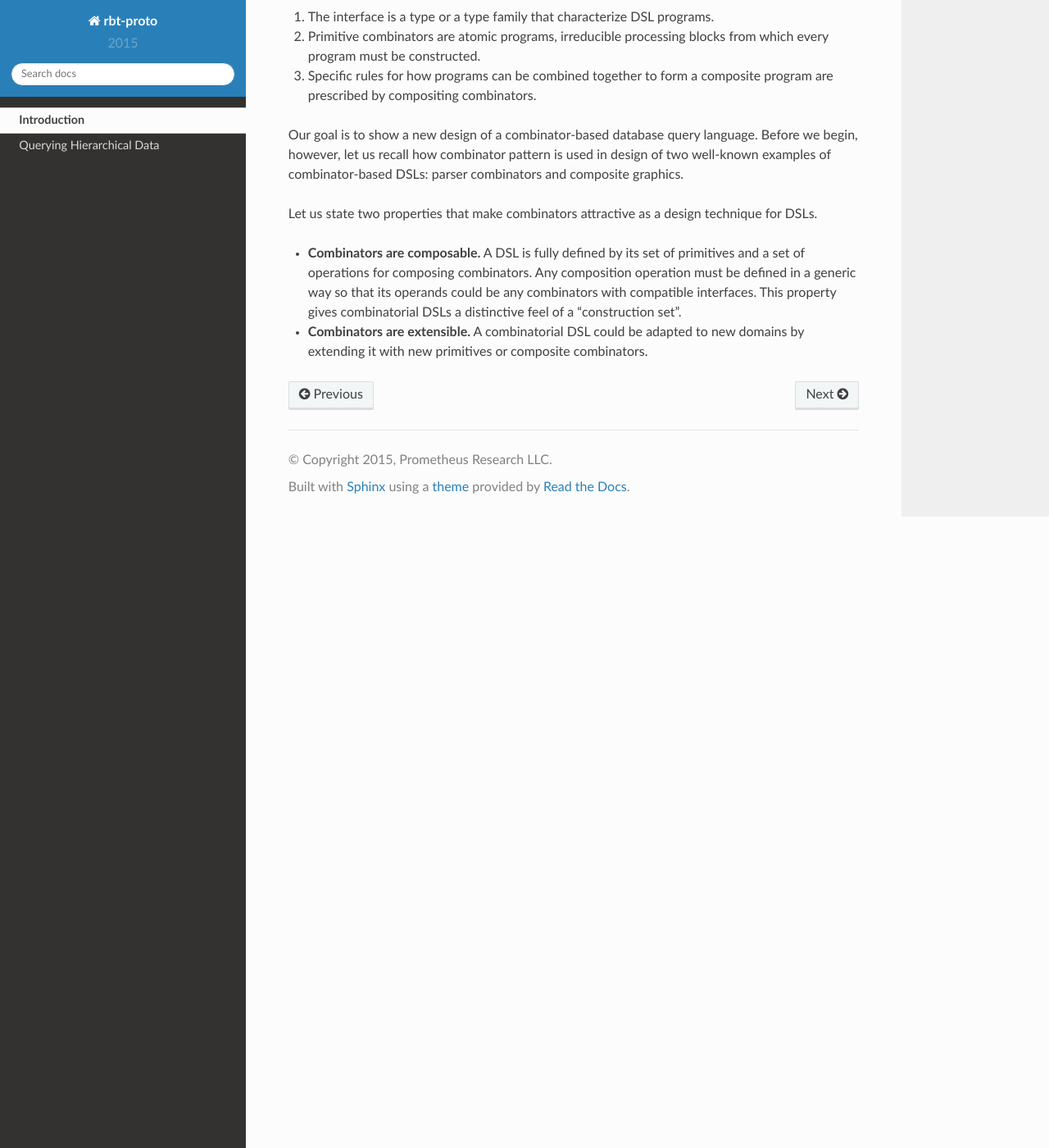
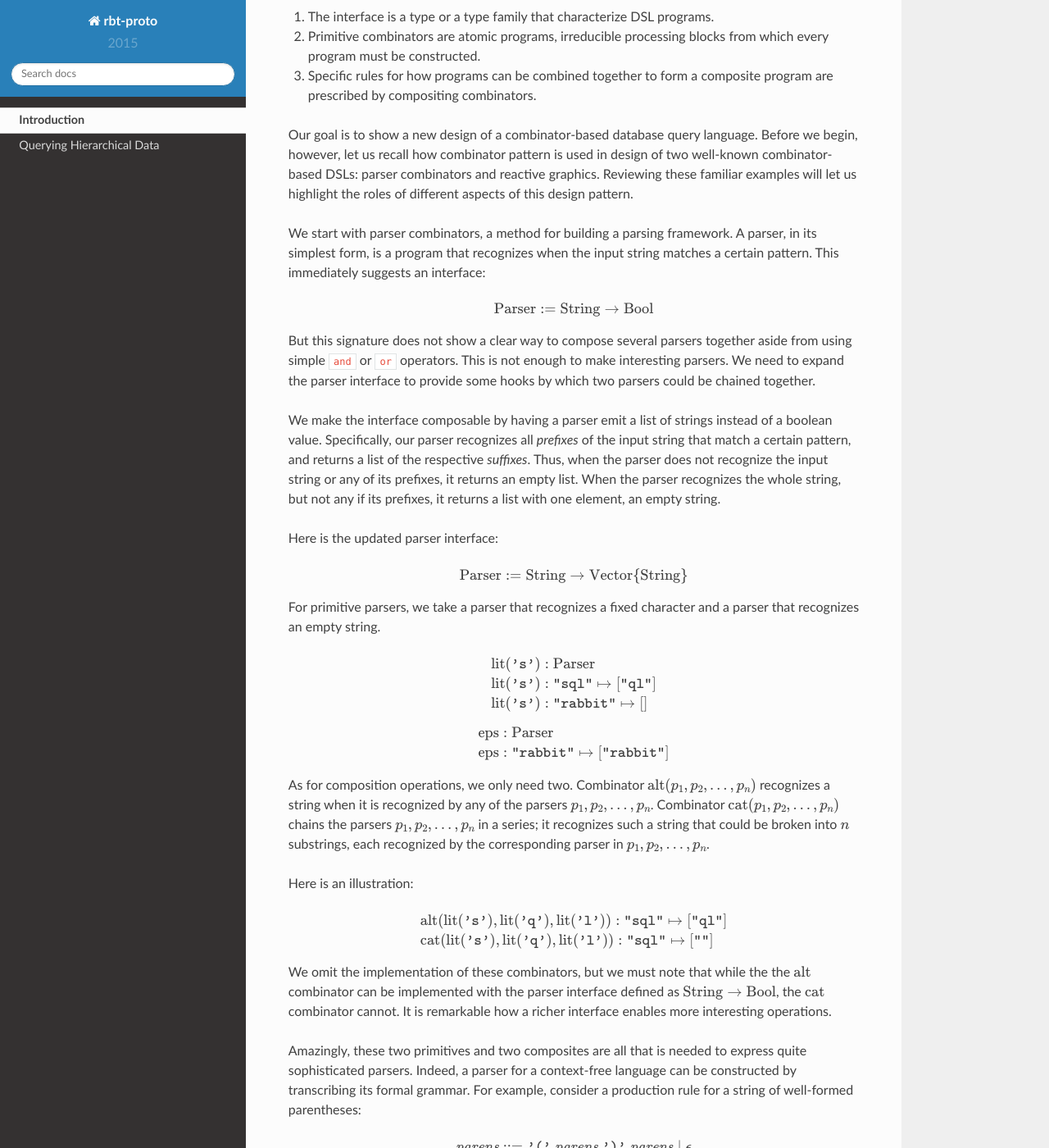
Before and after one commit to rbt-lang/rbt-proto, a Sphinx documentation site: the page built from doc/introduction.rst, in a window 1280 px wide and 1400 px high, scrolled down 1851 px. Shown: the whole window at 82% size. Built offline with Sphinx 7.4.7 and the Read the Docs theme 2.0.0, drawn with Linux system fonts in a browser that asks for light colours; some of the changed text lies outside the part shown.

Commit message:
Intro: parser combinators.

```diff
--- a/doc/introduction.rst
+++ b/doc/introduction.rst
@@ -303,8 +303,110 @@ primitives and composites.
 
 Our goal is to show a new design of a combinator-based database query language.
 Before we begin, however, let us recall how combinator pattern is used in
-design of two well-known examples of combinator-based DSLs: parser combinators
-and composite graphics.
+design of two well-known combinator-based DSLs: parser combinators and
+reactive graphics.  Reviewing these familiar examples will let us highlight
+the roles of different aspects of this design pattern.
+
+We start with parser combinators, a method for building a parsing framework.  A
+parser, in its simplest form, is a program that recognizes when the input
+string matches a certain pattern.  This immediately suggests an interface:
+
+.. math::
+
+   \operatorname{Parser} := \operatorname{String} \to \operatorname{Bool}
+
+But this signature does not show a clear way to compose several parsers
+together aside from using simple ``and`` or ``or`` operators.  This is not
+enough to make interesting parsers.  We need to expand the parser interface to
+provide some hooks by which two parsers could be chained together.
+
+We make the interface composable by having a parser emit a list of strings
+instead of a boolean value.  Specifically, our parser recognizes all *prefixes*
+of the input string that match a certain pattern, and returns a list of the
+respective *suffixes*.  Thus, when the parser does not recognize the input
+string or any of its prefixes, it returns an empty list.  When the parser
+recognizes the whole string, but not any if its prefixes, it returns a list
+with one element, an empty string.
+
+Here is the updated parser interface:
+
+.. math::
+
+   \operatorname{Parser} := \operatorname{String} \to \operatorname{Vector}\{\operatorname{String}\}
+
+For primitive parsers, we take a parser that recognizes a fixed character
+and a parser that recognizes an empty string.
+
+.. math::
+
+   & \operatorname{lit}(\texttt{'s'}) : \operatorname{Parser} \\
+   & \operatorname{lit}(\texttt{'s'}) : \texttt{"sql"} \mapsto [\texttt{"ql"}] \\
+   & \operatorname{lit}(\texttt{'s'}) : \texttt{"rabbit"} \mapsto []
+
+.. math::
+
+   & \operatorname{eps} : \operatorname{Parser} \\
+   & \operatorname{eps} : \texttt{"rabbit"} \mapsto [\texttt{"rabbit"}]
+
+As for composition operations, we only need two.  Combinator
+:math:`\operatorname{alt}(p_1,p_2,\ldots,p_n)` recognizes a string when it is
+recognized by any of the parsers :math:`p_1,p_2,\ldots,p_n`.  Combinator
+:math:`\operatorname{cat}(p_1,p_2,\ldots,p_n)` chains the parsers
+:math:`p_1,p_2,\ldots,p_n` in a series; it recognizes such a string that could
+be broken into :math:`n` substrings, each recognized by the corresponding
+parser in :math:`p_1,p_2,\ldots,p_n`.
+
+Here is an illustration:
+
+.. math::
+
+   & \operatorname{alt}(
+        \operatorname{lit}(\texttt{'s'}),
+        \operatorname{lit}(\texttt{'q'}),
+        \operatorname{lit}(\texttt{'l'}))
+        : \texttt{"sql"} \mapsto [\texttt{"ql"}] \\
+   & \operatorname{cat}(
+        \operatorname{lit}(\texttt{'s'}),
+        \operatorname{lit}(\texttt{'q'}),
+        \operatorname{lit}(\texttt{'l'}))
+        : \texttt{"sql"} \mapsto [\texttt{""}]
+
+We omit the implementation of these combinators, but we must note that while
+the the :math:`\operatorname{alt}` combinator can be implemented with the
+parser interface defined as :math:`\operatorname{String} \to
+\operatorname{Bool}`, the :math:`\operatorname{cat}` combinator cannot.  It is
+remarkable how a richer interface enables more interesting operations.
+
+Amazingly, these two primitives and two composites are all that is needed to
+express quite sophisticated parsers.  Indeed, a parser for a context-free
+language can be constructed by transcribing its formal grammar.  For example,
+consider a production rule for a string of well-formed parentheses:
+
+.. math::
+
+   \mathit{parens} ::=
+        \texttt{'('}\;
+        \mathit{parens}\;
+        \texttt{')'}\;
+        \mathit{parens}\;|\;
+        \epsilon
+
+It can be directly converted to a parser:
+
+.. math::
+
+   \operatorname{parens} :=
+        \operatorname{alt}(
+            \operatorname{cat}(
+                \operatorname{lit}(\texttt{"("}),
+                \operatorname{parens},
+                \operatorname{lit}(\texttt{")"}),
+                \operatorname{parens}),
+            \operatorname{eps})
+
+This definition can be mistaken for a formal grammar, but it is, in fact, an
+executable program.  One of the attractive features of combinator-based DSLs is
+that the program code mirrors the program specification.
 
 Let us state two properties that make combinators attractive as a design
 technique for DSLs.
```
